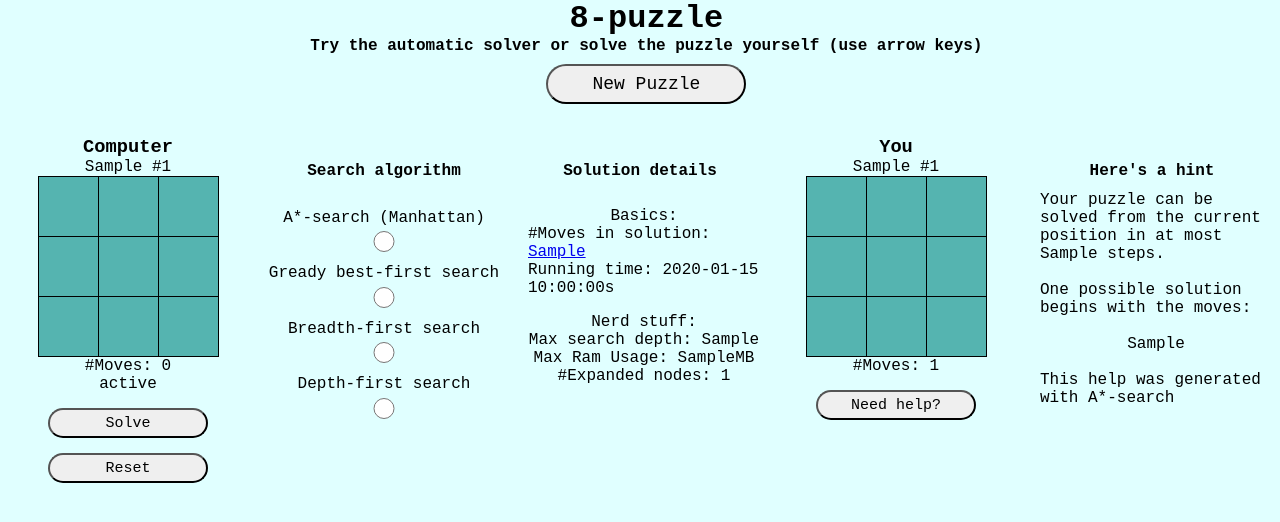
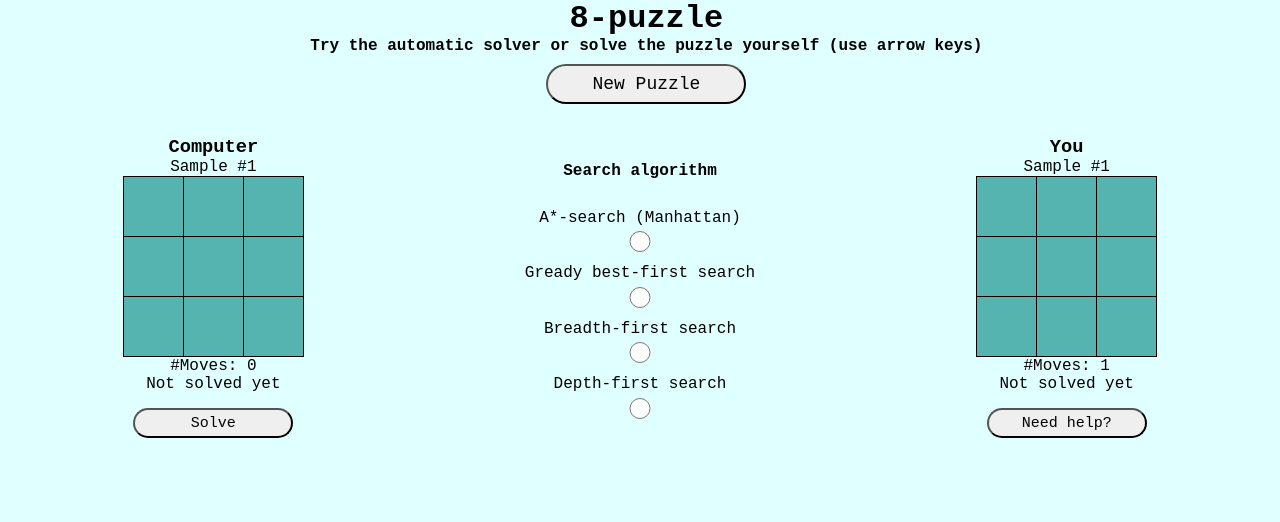
Before and after one commit to KristianMSchmidt/Flask-8-puzzle, a Flask app: template templates/index.html in a window 1280 px wide. Shown: the top 522 px of the page. Run offline with Flask 2, Linux system fonts and the light colour scheme; the template is opened without the code that fills it: most values are stand-ins (such as "Sample title", 1, 10 or a date in 2020).

Commit message:
refactor

```diff
--- a/app.py
+++ b/app.py
@@ -20,9 +20,11 @@ def index():
 
     if request.method == 'GET':
         action = "new_puzzle"
+        search_type = "ast_alt"
     else:
         data = json.loads(request.form["json_data"])   #return(json.dumps(data))
         action = data["requested_action"]
+        search_type = data["search_type"]
 
     if action == 'new_puzzle':
         puzzle_number = random_choice(range(len(puzzle_collection)))
@@ -33,8 +35,7 @@ def index():
             "human_puzzle": puzzle,
             "human_move_count": 0,
             "human_puzzle_is_solved": False,
-            "ai_status_mgs": "Not solved yet",
-            "search_type" : "ast_alt",
+            "search_type" : search_type,
             "requested_action" : "new_puzzle",
             "ai_solution_computed": False
             }
@@ -60,16 +61,18 @@ def index():
         data['max_search_depth'] = max_search_depth
         data['ai_solution_string'] = ai_solution_string
         data["ai_solution_computed"] = True
+
+        # Compute all board positions on the road to solution:
         ai_puzzle_clone = ai_puzzle.clone()
         animated_solution = []
         for direction in data['ai_solution_string']:
             ai_puzzle_clone.update_puzzle(direction)
             animated_solution.append(ai_puzzle_clone.clone()._grid)
         data['animated_solution'] = animated_solution
-        data['ai_status_mgs'] = "Showing solution..."
+        data["final_state"] = animated_solution[-1]
+
 
     elif action == 'reset_ai':
-        data['ai_status_mgs'] = "Not solved yet"
         data["ai_solution_computed"] = False
 
     elif action == "help":
--- a/static/js/eventlisteners.js
+++ b/static/js/eventlisteners.js
@@ -1,10 +1,11 @@
-function set_eventlisteners(js_data){
+function submit(){
+    js_data['animated_solution'] = []; // clear variable
+    document.getElementById("json_data").value = JSON.stringify(js_data);
+    document.getElementById("form").submit();
+}
 
-    function submit(){
-        js_data['animated_solution'] = [];
-        document.getElementById("json_data").value = JSON.stringify(js_data);
-        document.getElementById("form").submit();
-    }
+function set_global_eventlisteners(js_data){
+    // Event handlers that should be defined in all game states
 
     function human_move(direction){
         js_data["direction"] = direction;
@@ -14,7 +15,6 @@ function set_eventlisteners(js_data){
 
     //Disable default window scrolling on arrow-keys
     window.addEventListener("keydown", function(e) {
-        // space and arrow keys
         if([37, 38, 39, 40].indexOf(e.keyCode) > -1) {
             e.preventDefault();
         }
@@ -41,24 +41,26 @@ function set_eventlisteners(js_data){
         submit();
     })
 
+    document.getElementById("help_btn").addEventListener('click', event => {
+        if(js_data["requested_action"] == "help"){
+            document.getElementById("help-area").style.display = "none";
+            js_data["requested_action"] = ""
+        }
+        else{
+            js_data["requested_action"] = "help";
+            submit();
+        }
+    })
+}
+
+function set_eventlisteners_ai_not_solved(){
+    // These eventlisteners should only be set when ai puzzle is not yet solved
+
     document.getElementById("solve_btn").addEventListener('click', event => {
             document.getElementById("ai_status").innerHTML = "Searching...";
-            //search_type = document.querySelector('input[name="search_type"]:checked').value;
-            //js_data["search_type"] = search_type;
             js_data["requested_action"] = "solve_ai_puzzle";
             submit();
-        });
-
-    document.getElementById("reset_btn").addEventListener('click', event => {
-            js_data["requested_action"] = "reset_ai";
-            submit();
-        })
-
-    document.getElementById("help_btn").addEventListener('click', event => {
-        js_data["requested_action"] = "help";
-        submit();
-    })
-
+    });
     search_types = ["ast_alt", "gbfs", "bfs", "dfs"]
     if (!js_data["ai_solution_computed"]){
         for (let i = 0; i < search_types.length; i++) {
@@ -69,3 +71,11 @@ function set_eventlisteners(js_data){
         }
     }
 }
+
+function set_eventlisteners_ai_solved(){
+    // These eventlisteners should only be set when ai puzzle is solved
+    document.getElementById("reset_btn").addEventListener('click', event => {
+        js_data["requested_action"] = "reset_ai";
+        submit();
+    })
+}
--- a/static/js/main.js
+++ b/static/js/main.js
@@ -3,19 +3,23 @@ render_puzzle(js_data["ai_puzzle"], agent = "ai")
 render_puzzle(js_data["human_puzzle"], agent = "human")
 
 // Set eventlisteners
-set_eventlisteners(js_data);
+set_global_eventlisteners(js_data);
 
-// Set the checked radio-button (defaults to A*-search)
-document.getElementById(js_data["search_type"]).checked = true;
+// If solution to computer puzzle is not computed yet
+if (!js_data["ai_solution_computed"]){
+    // Set relevant eventlisteners
+    set_eventlisteners_ai_not_solved(js_data)
 
-// If solution to computer puzzle is computed
-if (js_data["ai_solution_computed"]){
+    // Set the checked radio-button (defaults to A*-search)
+    document.getElementById(js_data["search_type"]).checked = true;
+}
 
-    // Hide select-algorithm area and solve button
-    document.getElementById("select-algorithm-area").style.display="none"
-    document.getElementById("solve_btn").style.display = "none";
+// If solution to computer puzzle has been computed
+else{
+    // Set relevant eventlisteners
+    set_eventlisteners_ai_solved(js_data)
 
-    // Show solution method in a nice way
+    // Show the used solution method in a nice way
     method_info = "Solution method: "
     if(js_data["search_type"]=="ast_alt"){
         method_info += "A*"
@@ -27,42 +31,23 @@ if (js_data["ai_solution_computed"]){
         method_info += "DFS"
     }
     document.getElementById("solution-method").innerHTML = method_info
-    document.getElementById("solution-method").innerHTML = method_info
 
     // If human interrupts the animated solution by asking for help or moving human puzzle
     // make sure the final solved state of the computer puzzle is shown
     if (js_data["requested_action"] == "human_move" || js_data["requested_action"] == "help"){
-        solved_puzzle = js_data['animated_solution'][js_data['ai_num_solution_steps'] - 1]
-        render_puzzle(solved_puzzle, "ai")
+        console.log(js_data["final_state"])
+        render_puzzle(js_data["final_state"], "ai")
         document.getElementById("ai_status").innerHTML = "Solved!"
     }
 }
-// If solution to computer puzzle is not computed yet
-else{
-    //hide solution details area
-    document.getElementById("solution-details-area").style.display = "none";
 
-    //hide reset button
-    document.getElementById("reset_btn").style.display = "none";
-}
-
-// Set value of human puzzle status output depinding on state
-if(js_data["human_puzzle_is_solved"]){
-    document.getElementById("human_puzzle_status").innerHTML = "Solved!";
-} else{
-    document.getElementById("human_puzzle_status").innerHTML = "Not solved yet";
-}
-
-// Hide help-box unless the last request was asking for help
-if (js_data["requested_action"] != "help"){
-    document.getElementById("help-container").style.display = "none"
-}
-
+// If human moves are made, scroll to this part of the DOM (relevant for small screens)
 if( js_data["requested_action"] == "human_move"){
-    window.location = (""+window.location).replace(/#[A-Za-z0-9_]*$/,'')+"#human-board"
+    window.location = "#human-board"
 }
 
 // If solution to computer puzzle has just been computed, show animation:
 if(js_data['requested_action'] == 'solve_ai_puzzle'){
+    document.getElementById("ai_status").innerHTML = "Showing solution..."
     show_solution_step(0)
 }
--- a/templates/help.html
+++ b/templates/help.html
@@ -1,3 +1,4 @@
+<div class="vertical-flex-container info" id="help-area">
     <h4>Here's a hint</h4>
     {% if data['human_puzzle_is_solved'] %}
         <p>Your puzzle is solved</p>
@@ -10,3 +11,4 @@
         <br>
         <p>This help was generated with A*-search</p>
     {% endif %}
+</div>
--- a/templates/index.html
+++ b/templates/index.html
@@ -20,11 +20,15 @@
             {% endfor %}
         </div>
         <p id="ai_move_count">#Moves: 0</p>
-        <p id="ai_status">{{data["ai_status_mgs"]}}</p>
+        <p id="ai_status">Not solved yet</p>
+        {% if not data["ai_solution_computed"] %}
             <input type="button" id="solve_btn" value="Solve">
+        {% else %}
             <input type="button" id="reset_btn" value="Reset">
+        {% endif %}
     </div>
-    <div class="vertical-flex-container info" id="select-algorithm-area">
+    <div class="vertical-flex-container info">
+        {% if not data["ai_solution_computed"] %}
             <h4>Search algorithm</h4>
             <br>
             <label for="ast_alt" class="radiolabel">A*-search (Manhattan)</label>
@@ -35,8 +39,7 @@
             <input type="radio" class="selector" id="bfs" name="search_type"  value="bfs">
             <label for="dfs" class="radiolabel">Depth-first search</label>
             <input type="radio" class="selector" id="dfs" name="search_type" value="dfs">
-    </div>
-    <div class="vertical-flex-container info" id="solution-details-area">
+        {% else %}
             <h4>Solution details</h4>
             <p class="h6">Basics:</p>
             <p id="solution-method"></p>
@@ -49,6 +52,7 @@
             <p>Max search depth: {{data["max_search_depth"]}}</p>
             <p>Max Ram Usage: {{data["max_ram_usage"]}}MB</p>
             <p>#Expanded nodes: {{data["num_expanded_nodes"]}}</p>
+        {% endif %}
     </div>
     <div class="vertical-flex-container game-area" id="human-board">
         <h3>You</h3>
@@ -61,14 +65,19 @@
             {% endfor %}
         </div>
         <p id="human_move_count">#Moves: {{data["human_move_count"]}}</p>
-        <p id="human_puzzle_status"></p>
+        <p id="human_puzzle_status">
+            {% if data["human_puzzle_is_solved"] %}
+                Solved!
+            {% else %}
+                Not solved yet
+            {% endif %}
+        </p>
         <input type="button" id="help_btn" value="Need help?" >
     </div>
-    <div class="vertical-flex-container info" id="help-container">
-        {% include "help.html" %}
+    {% if data["requested_action"] == "help" %}
+        {% include 'help.html' %}
+    {% endif %}
 </div>
-</div>
-
 
 <form method="post" action="{{ url_for('index') }}" id="form">
     <input type="hidden" name="json_data" id="json_data" value = "">
```
Lines whose indentation alone changed are shown as unchanged.
